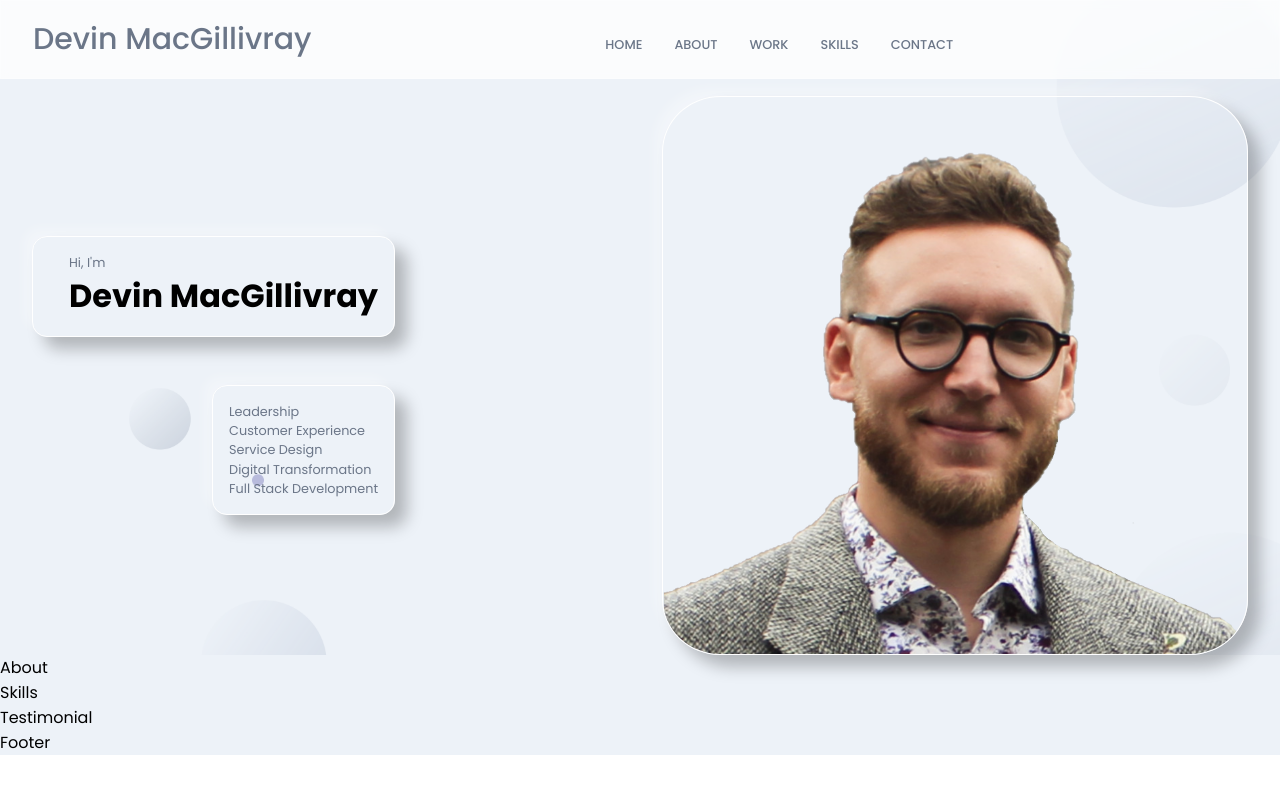
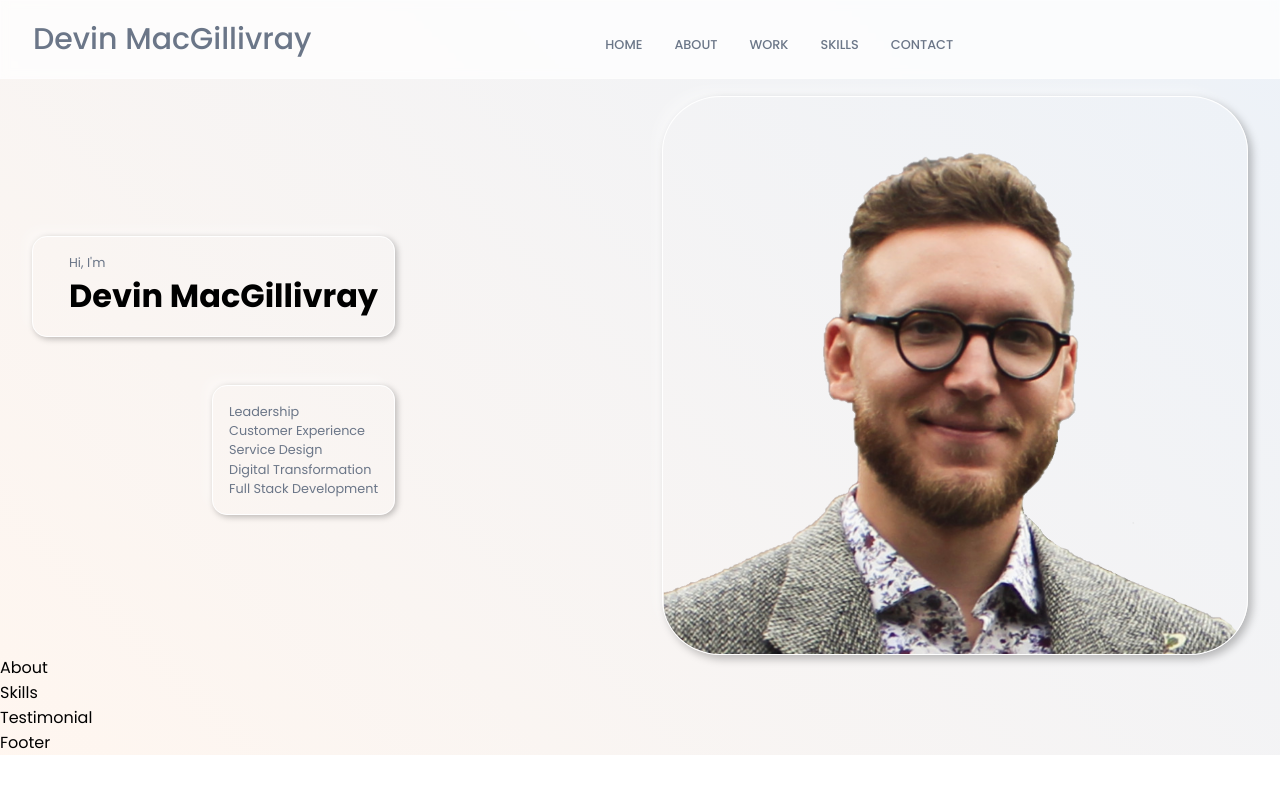
Before and after one commit to devhmac/Final_portfolio, a Next.js app in the folder portfolio-site/: page / in a window 1280 px wide. Shown: the top 794 px of the page. Built offline with nearby package versions, Linux system fonts and the light colour scheme; a web font is replaced by a local one.

Commit message:
final gradient I think

```diff
--- a/portfolio-site/styles/Header.module.scss
+++ b/portfolio-site/styles/Header.module.scss
@@ -18,10 +18,6 @@
 #home {
   position: relative;
   // make this a gradiant
-  background: url("../public/img/assets/bgIMG.png");
-  background-size: cover;
-  background-repeat: repeat;
-  background-position: center;
 
   .app__wrapper {
     padding: 0;
@@ -80,7 +76,7 @@
     border-radius: 15px;
     flex-direction: row;
     width: auto;
-    box-shadow: 12px 12px 16px 0 rgba(0, 0, 0, 0.25),
+    box-shadow: 2px 2px 6px 0 rgba(0, 0, 0, 0.25),
       -8px -8px 12px 0 rgba(255, 255, 255, 0.3);
   }
 
@@ -115,7 +111,7 @@
 
     border: 1px solid white;
     border-radius: 10%;
-    box-shadow: 12px 12px 16px 0 rgba(0, 0, 0, 0.25),
+    box-shadow: 4px 4px 8px 0 rgba(0, 0, 0, 0.25),
       -8px -8px 12px 0 rgba(255, 255, 255, 0.3);
 
     @media screen and (max-width: 1200px) {
--- a/portfolio-site/styles/Home.module.scss
+++ b/portfolio-site/styles/Home.module.scss
@@ -1,5 +1,24 @@
 .app {
-  background-color: var(--primary-color);
+  background: hsla(213, 44%, 95%, 1);
+
+  background: linear-gradient(
+    225deg,
+    hsla(213, 44%, 95%, 1) 0%,
+    hsla(26, 100%, 97%, 1) 100%
+  );
+
+  background: -moz-linear-gradient(
+    225deg,
+    hsla(213, 44%, 95%, 1) 0%,
+    hsla(26, 100%, 97%, 1) 100%
+  );
+
+  background: -webkit-linear-gradient(
+    225deg,
+    hsla(213, 44%, 95%, 1) 0%,
+    hsla(26, 100%, 97%, 1) 100%
+  );
+
   font-family: var(--font-base);
 }
 
@@ -8,7 +27,6 @@
 }
 
 .app__primarybg {
-  background-color: var(--primary-color);
 }
 
 .app__container {
```
Also changed, not shown: portfolio-site/styles/globals.scss (+9 -0 lines).
